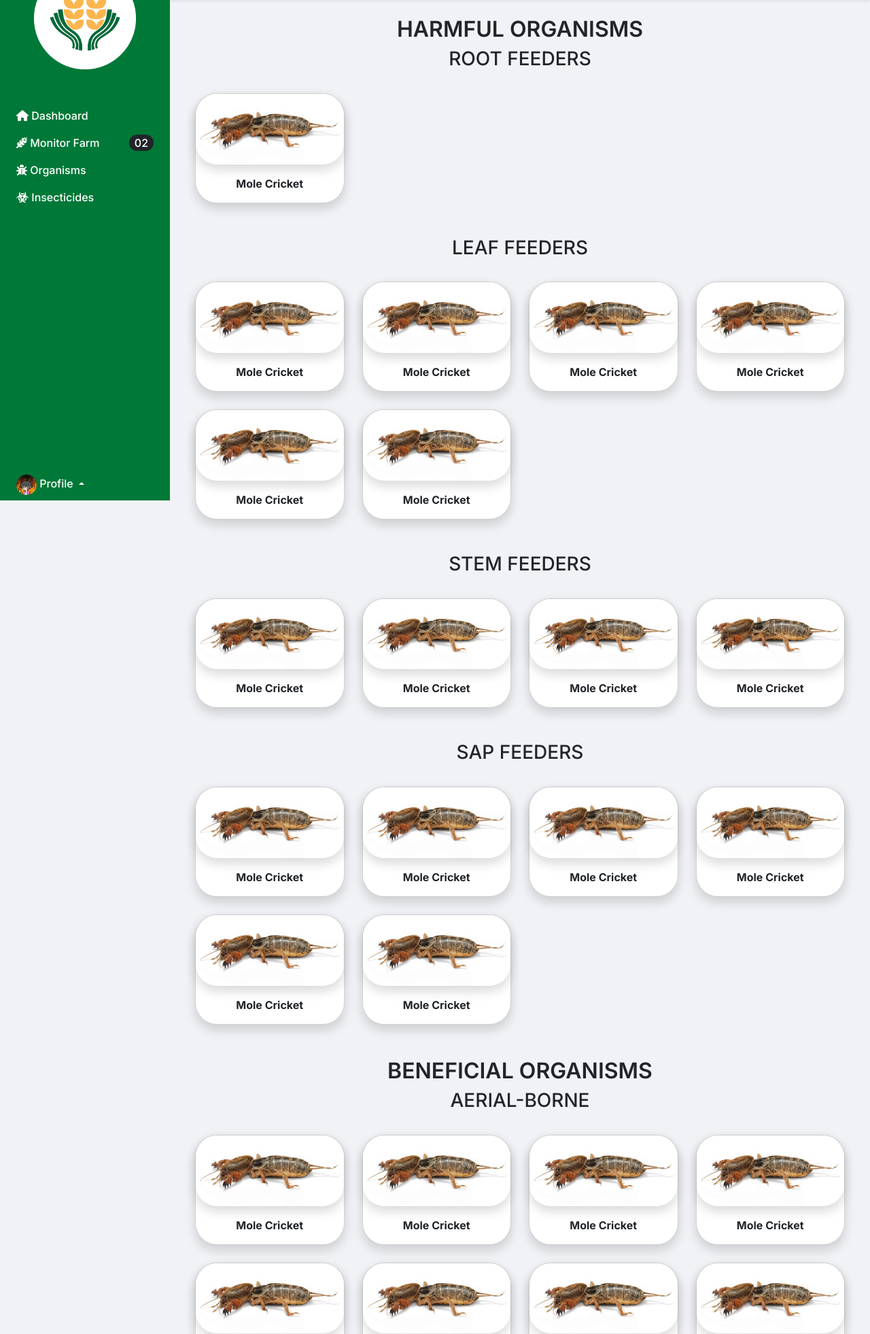
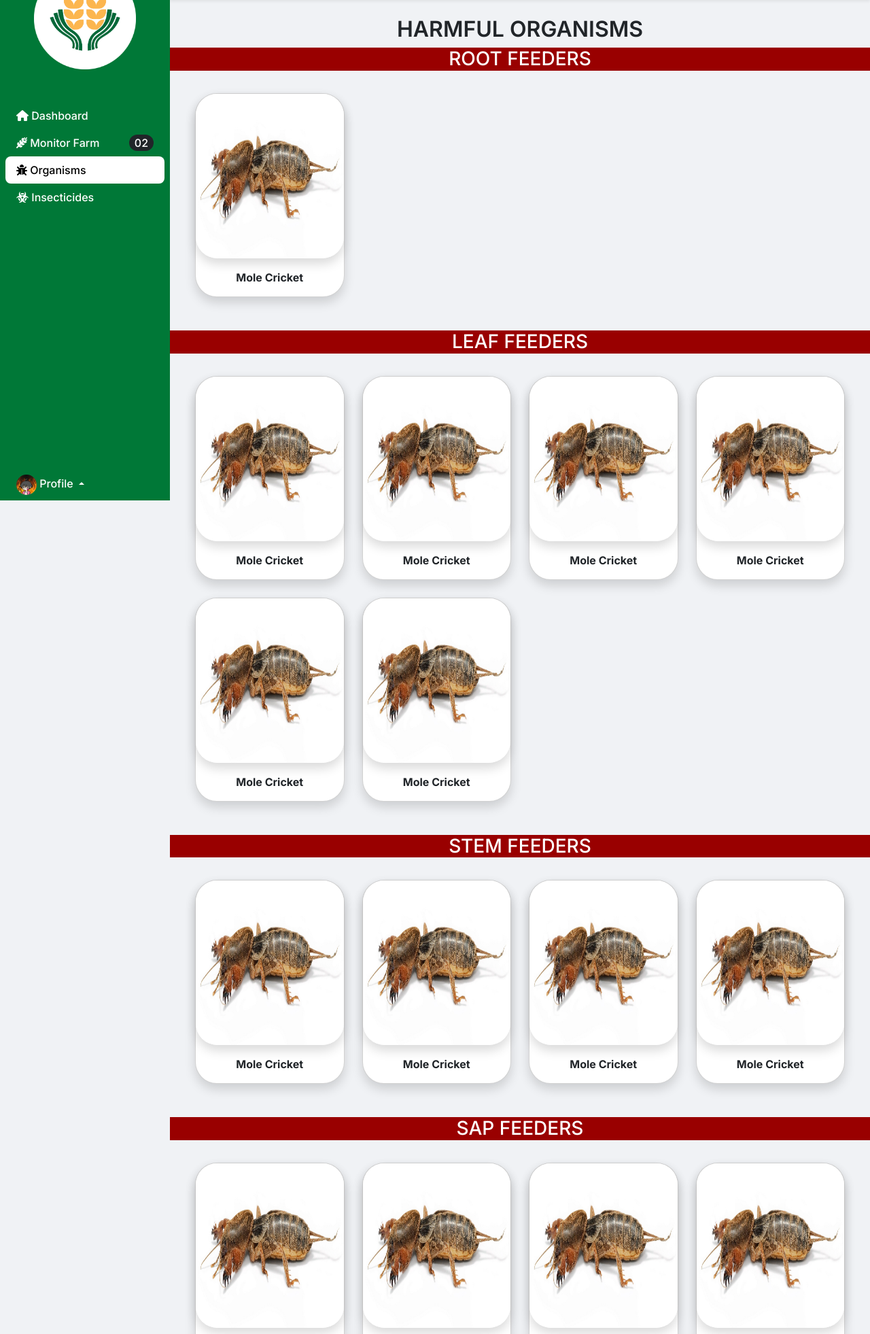
Before and after one commit to Gvtone/pest-advisor, a Flask app: page /organism in a window 1280 px wide. Shown: the part 64-2026 px from the top of the page at 68% size. Run offline with Flask 3, Linux system fonts and the light colour scheme; some libraries are stand-ins or nearby versions.

Commit message:
Minor adjustments

```diff
--- a/static/styles.css
+++ b/static/styles.css
@@ -63,7 +63,9 @@ body {
     flex-direction: row;
 }
 
-#dashboard-content .card, #monitor-content .card {
+#dashboard-content .card,
+#monitor-content .card,
+#organism-content .card {
     min-height: 300px;
 }
 
@@ -80,7 +82,8 @@ body {
     font-weight: 400;
 }
 
-#monitor-content .card .card-body {
+#monitor-content .card .card-body,
+#organism-content .card .card-body {
     flex: 0;
 }
 
@@ -107,6 +110,18 @@ body {
     content: none;
 }
 
+.harmful-subtitle {
+    background: #990000;
+    color: white;
+    font-weight: 500;
+}
+
+.beneficial-subtitle {
+    background: #38761d;
+    color: white;
+    font-weight: 500;
+}
+
 @media(max-width: 820px) {
     #side_nav {
         display: none;
--- a/templates/layout.html
+++ b/templates/layout.html
@@ -17,7 +17,7 @@
     <link rel="preconnect" href="https://fonts.googleapis.com" />
     <link rel="preconnect" href="https://fonts.gstatic.com" crossorigin />
     <link
-      href="https://fonts.googleapis.com/css2?family=Inter:wght@200;400;500;600;700;900&display=swap"
+      href="https://fonts.googleapis.com/css2?family=Inter:wght@200;300;400;500;600;700;800;900&display=swap"
       rel="stylesheet"
     />
 
@@ -70,8 +70,8 @@
               <span class="bg-dark rounded-pill text-white py-0 px-2">02</span>
             </a>
           </li>
-          <li class="">
-            <a href="#" class="text-decoration-none px-3 py-2 d-block"
+          <li class="{{'active' if active_page == 'organism' }}">
+            <a href="/organism" class="text-decoration-none px-3 py-2 d-block"
               ><i class="fa-solid fa-bug"></i> Organisms</a
             >
           </li>
@@ -148,8 +148,8 @@
                 >
               </a>
             </li>
-            <li class="">
-              <a href="#" class="text-decoration-none px-3 py-2 d-block"
+            <li class="{{'active' if active_page == 'organism' }}">
+              <a href="/organism" class="text-decoration-none px-3 py-2 d-block"
                 ><i class="fa-solid fa-bug"></i> Organisms</a
               >
             </li>
--- a/templates/monitor.html
+++ b/templates/monitor.html
@@ -6,7 +6,7 @@
 {% block header %} MONITOR {% endblock %}
 
 {% block main %}
-<div class="row px-4 pt-4" id="monitor-content">
+<div class="row px-4 pt-4 mb-4 mt-0 mx-0" id="monitor-content">
   <div class="col-12 col-md-4 col-lg-3">
     <a href="/monitor/farm" class="text-decoration-none">
       <div class="card mb-4 rounded-5 shadow">
```
